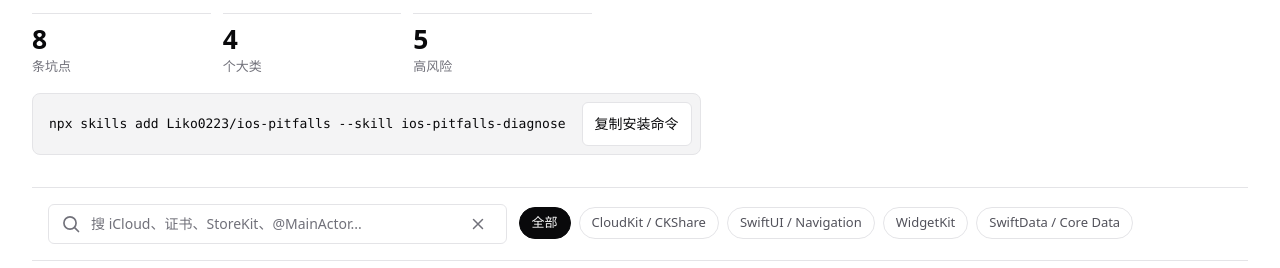
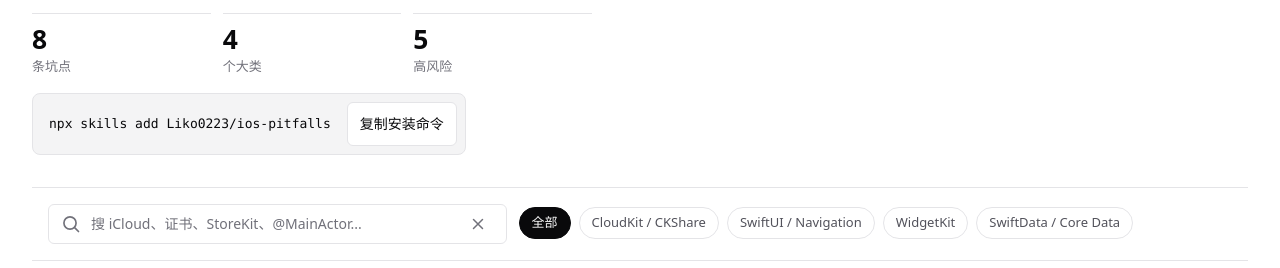
Before and after one commit to Liko0223/ios-pitfalls, a website: page site/index.html in a window 1280 px wide. Shown: the part 270-538 px from the top of the page. Drawn offline with Linux system fonts and the light colour scheme.

Commit message:
Shorten skill install command

```diff
--- a/site/index.html
+++ b/site/index.html
@@ -810,7 +810,7 @@
           <div class="stat"><b id="stat-high">0</b><span>高风险</span></div>
         </div>
         <div class="install-command" aria-label="Skill 安装命令">
-          <code id="install-command">npx skills add Liko0223/ios-pitfalls --skill ios-pitfalls-diagnose</code>
+          <code id="install-command">npx skills add Liko0223/ios-pitfalls</code>
           <button class="btn" id="copy-install" type="button">复制安装命令</button>
         </div>
       </section>
```
Also changed, not shown: README.md.
